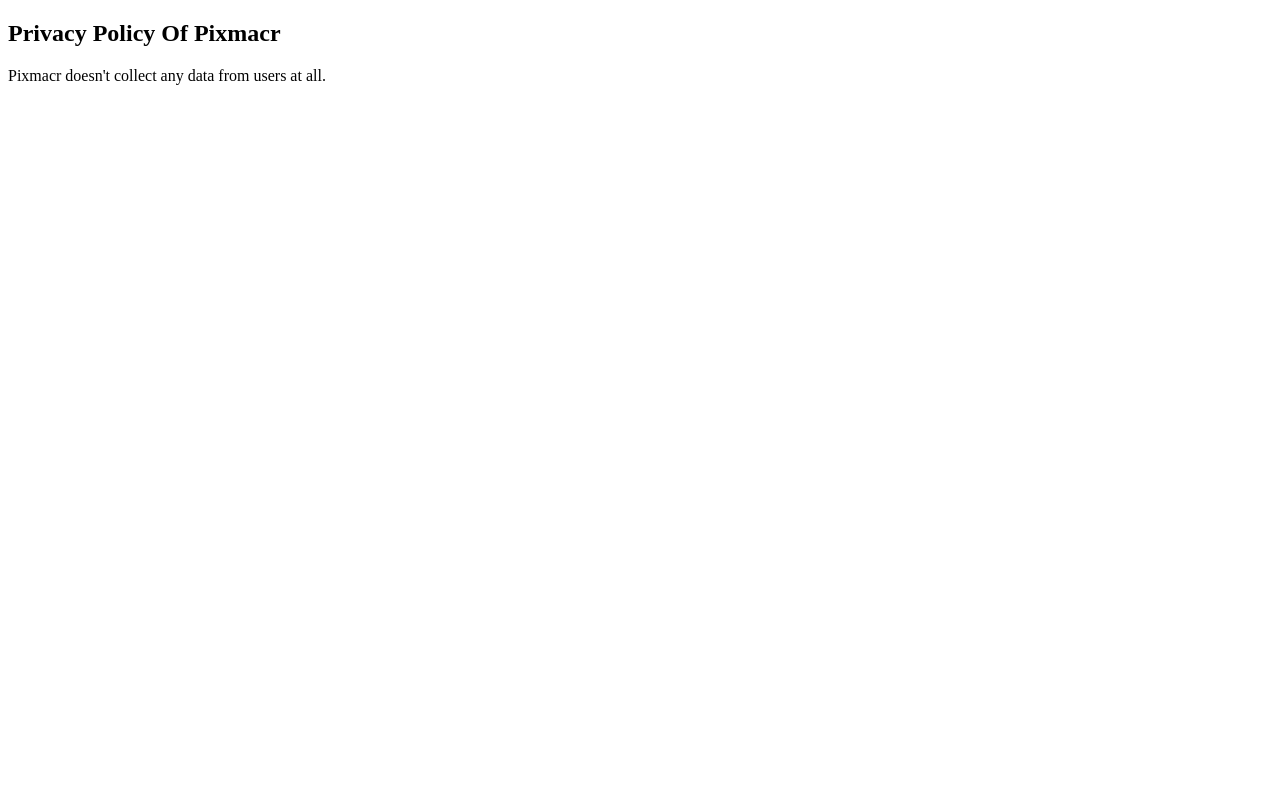
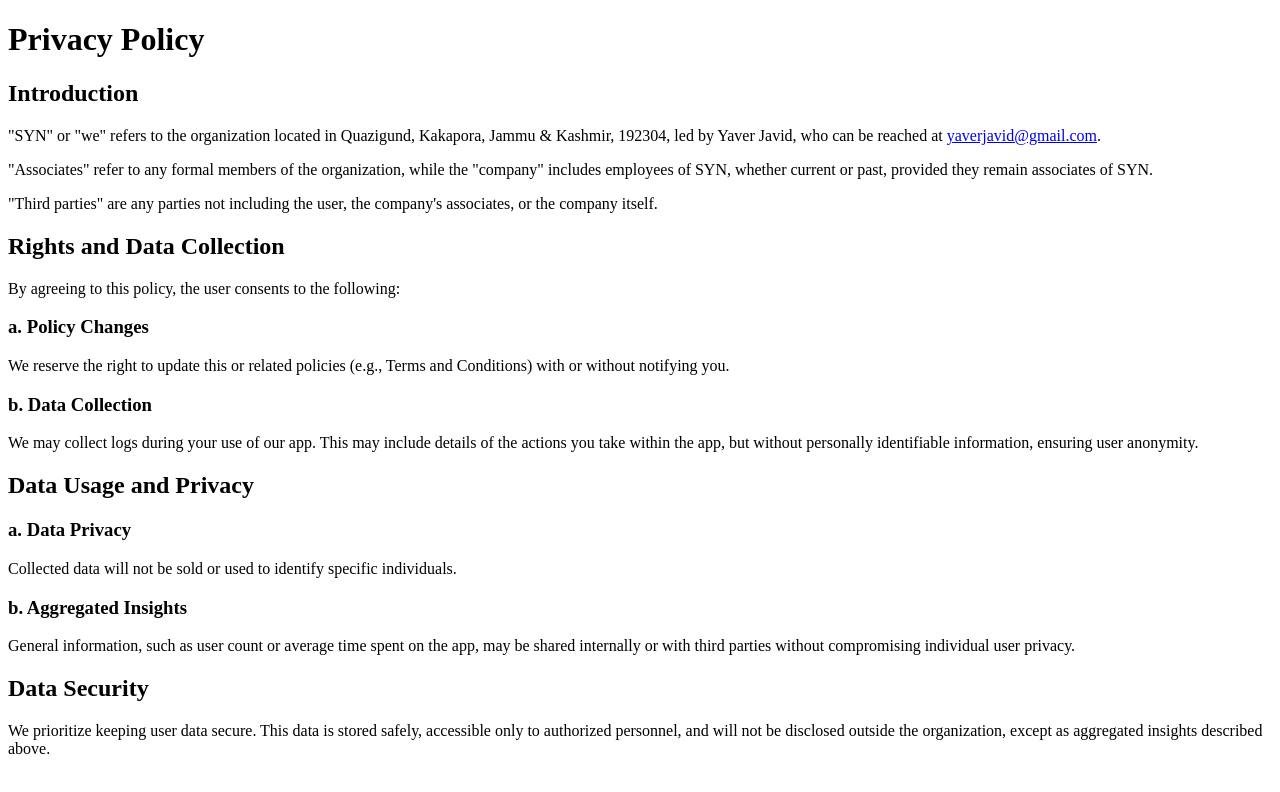
Before and after one commit to YaverJavid/pixmacrhome, a plain HTML site: page privacypolicy/index.html in a window 1280 px wide. Drawn offline with Linux system fonts and the light colour scheme.

Commit message:
Update index.html

```diff
--- a/privacypolicy/index.html
+++ b/privacypolicy/index.html
@@ -3,10 +3,34 @@
 <head>
     <meta charset="UTF-8">
     <meta name="viewport" content="width=device-width, initial-scale=1.0">
-    <title>Privacy Policy Of Pixmacr</title>
+    <title>Privacy Policy</title>
 </head>
 <body>
-    <h2>Privacy Policy Of Pixmacr</h2>
-    Pixmacr doesn't collect any data from users at all.
+    <h1>Privacy Policy</h1>
+
+    <h2>Introduction</h2>
+    <p>"SYN" or "we" refers to the organization located in Quazigund, Kakapora, Jammu & Kashmir, 192304, led by Yaver Javid, who can be reached at <a href="mailto:yaverjavid@gmail.com">yaverjavid@gmail.com</a>.</p>
+    <p>"Associates" refer to any formal members of the organization, while the "company" includes employees of SYN, whether current or past, provided they remain associates of SYN.</p>
+    <p>"Third parties" are any parties not including the user, the company's associates, or the company itself.</p>
+
+    <h2>Rights and Data Collection</h2>
+    <p>By agreeing to this policy, the user consents to the following:</p>
+
+    <h3>a. Policy Changes</h3>
+    <p>We reserve the right to update this or related policies (e.g., Terms and Conditions) with or without notifying you.</p>
+
+    <h3>b. Data Collection</h3>
+    <p>We may collect logs during your use of our app. This may include details of the actions you take within the app, but without personally identifiable information, ensuring user anonymity.</p>
+
+    <h2>Data Usage and Privacy</h2>
+
+    <h3>a. Data Privacy</h3>
+    <p>Collected data will not be sold or used to identify specific individuals.</p>
+
+    <h3>b. Aggregated Insights</h3>
+    <p>General information, such as user count or average time spent on the app, may be shared internally or with third parties without compromising individual user privacy.</p>
+
+    <h2>Data Security</h2>
+    <p>We prioritize keeping user data secure. This data is stored safely, accessible only to authorized personnel, and will not be disclosed outside the organization, except as aggregated insights described above.</p>
 </body>
 </html>
```
